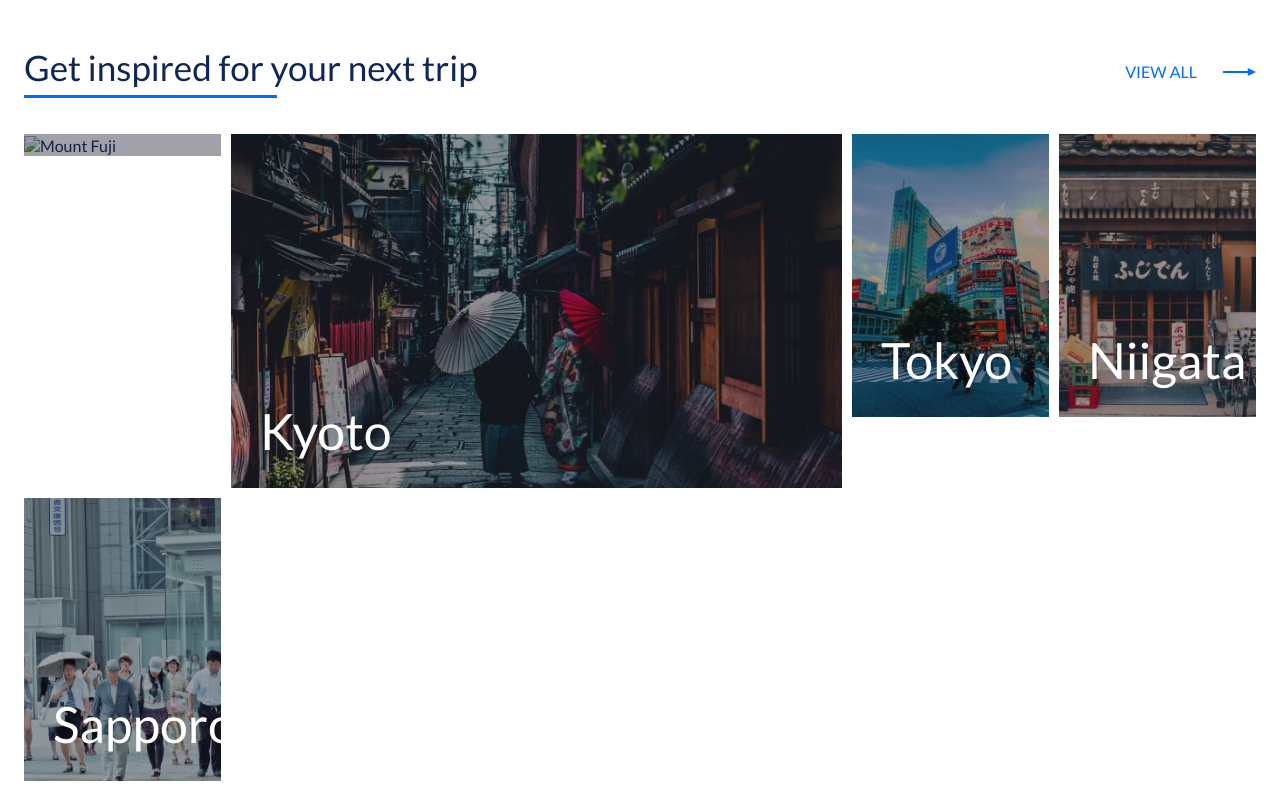
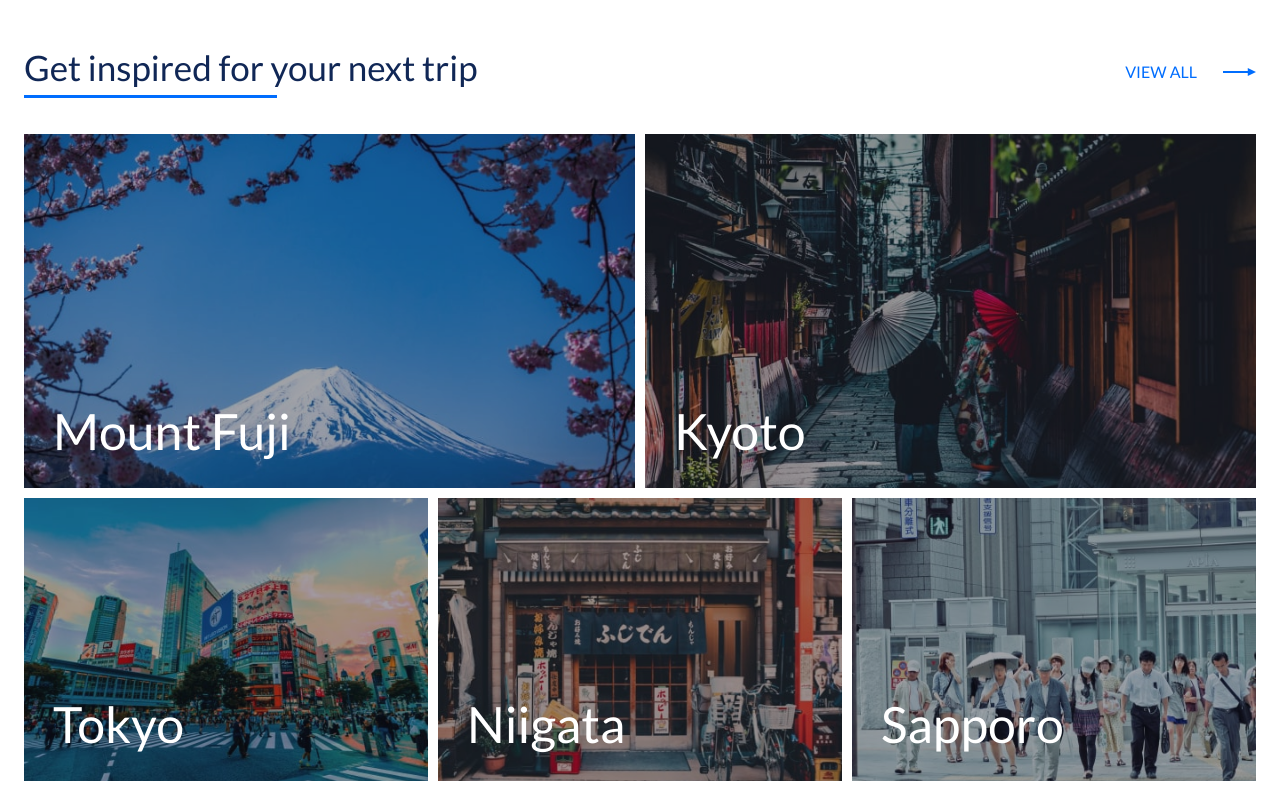
Before and after one commit to LInus1408/Travel-Japane, a plain HTML site: page index.html in a window 1280 px wide. Shown: the part 1380-2180 px from the top of the page. Drawn offline with Linux system fonts and the light colour scheme.

Commit message:
fix: index.html fix errors

```diff
--- a/index.html
+++ b/index.html
@@ -153,15 +153,14 @@
 
           <div class="places_cards">
 
-            <figure>
             <div class="places_card places_card_size_lg">
-                  <img src="./img/place-1-min-min.jpg" alt="Mount Fuji" class="places_card-pic places_card-pic_size_lg">
+              <img src="./img/place-1-min.jpg" alt="Mount Fuji" class="places_card-pic places_card-pic_size_lg">
               <h3 class="places_card-title">
                   Mount Fuji
               </h3>
               <a href="#!" class="places_card-link"></a>
           </div>
-            </figure>
+
           <div class="places_card places_card_size_lg">
               <img src="./img/place-2-min.jpg" alt="Kyoto" class="places_card-pic places_card-pic_size_lg">
               <h3 class="places_card-title">
@@ -170,7 +169,6 @@
               <a href="#!" class="places_card-link"></a>
           </div>
 
-            <figure>
           <div class="places_card places_card_size_sm">
               <img src="./img/place-3-min.jpg" alt="Tokyo" class="places_card-pic places_card-pic_size_sm">
               <h3 class="places_card-title">
@@ -178,9 +176,7 @@
               </h3>
               <a href="#!" class="places_card-link"></a>
           </div>
-            </figure>
 
-            <figure>
           <div class="places_card places_card_size_sm">
               <img src="./img/place-4-min.jpg" alt="Niigata" class="places_card-pic places_card-pic_size_sm">
               <h3 class="places_card-title">
@@ -188,9 +184,7 @@
               </h3>
               <a href="#!" class="places_card-link"></a>
           </div>
-            </figure>
 
-            <figure>
           <div class="places_card places_card_size_sm">
               <img src="./img/place-5-min.jpg" alt="Sapporo" class="places_card-pic places_card-pic_size_sm">
               <h3 class="places_card-title">
@@ -198,7 +192,6 @@
               </h3>
               <a href="#!" class="places_card-link"></a>
           </div>
-            </figure>
 
       </div>
   </div>
@@ -235,7 +228,7 @@
             </p>
             <a href="#!" class="tour_more">VIEW NEIGHBORHOOD</a>
           </div>
-          <div class="tour_pic tour_pic__mob-first">
+          <div class="tour_pic tour_pic_mob-first">
             <img src="./img/tour-2-min.jpg" alt="Featured Neighborhood: Kyoto’s Arashiyama" class="tour_thumb">
           </div>
         </div>
```
Lines whose indentation alone changed are shown as unchanged.
